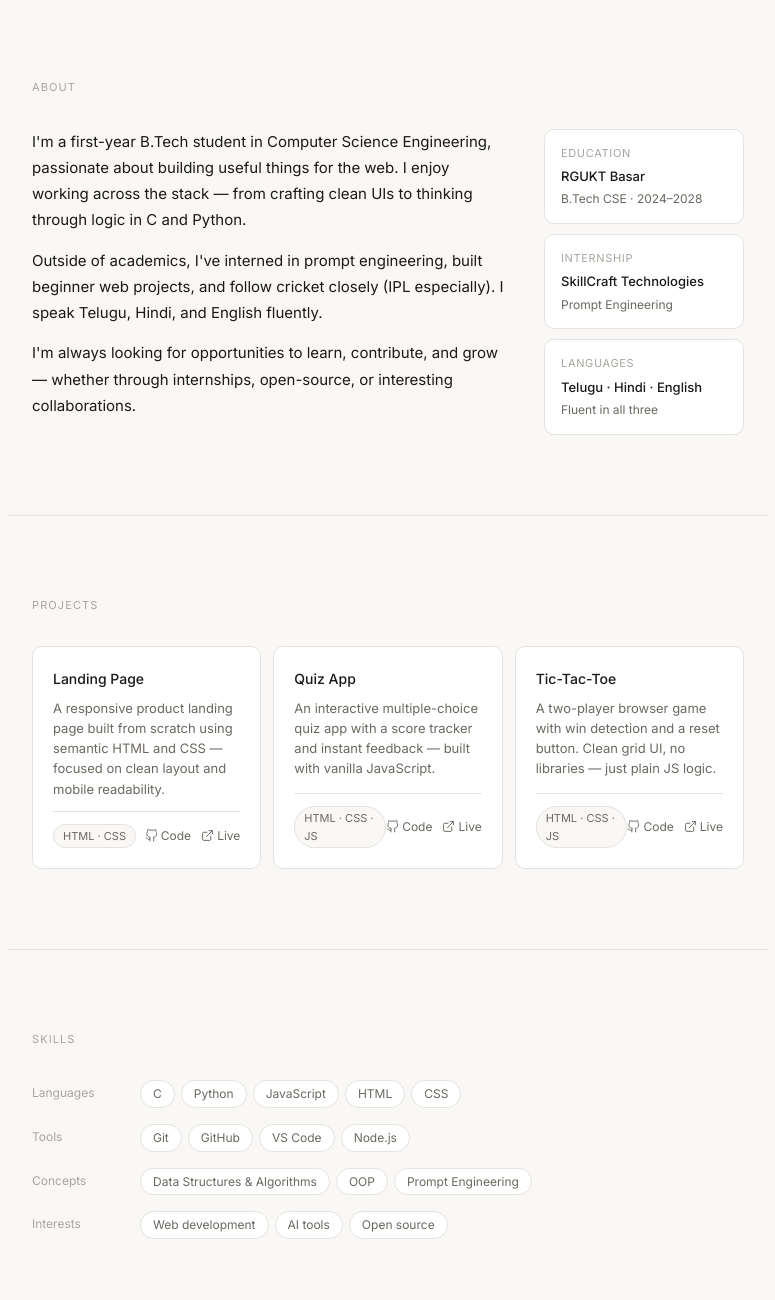
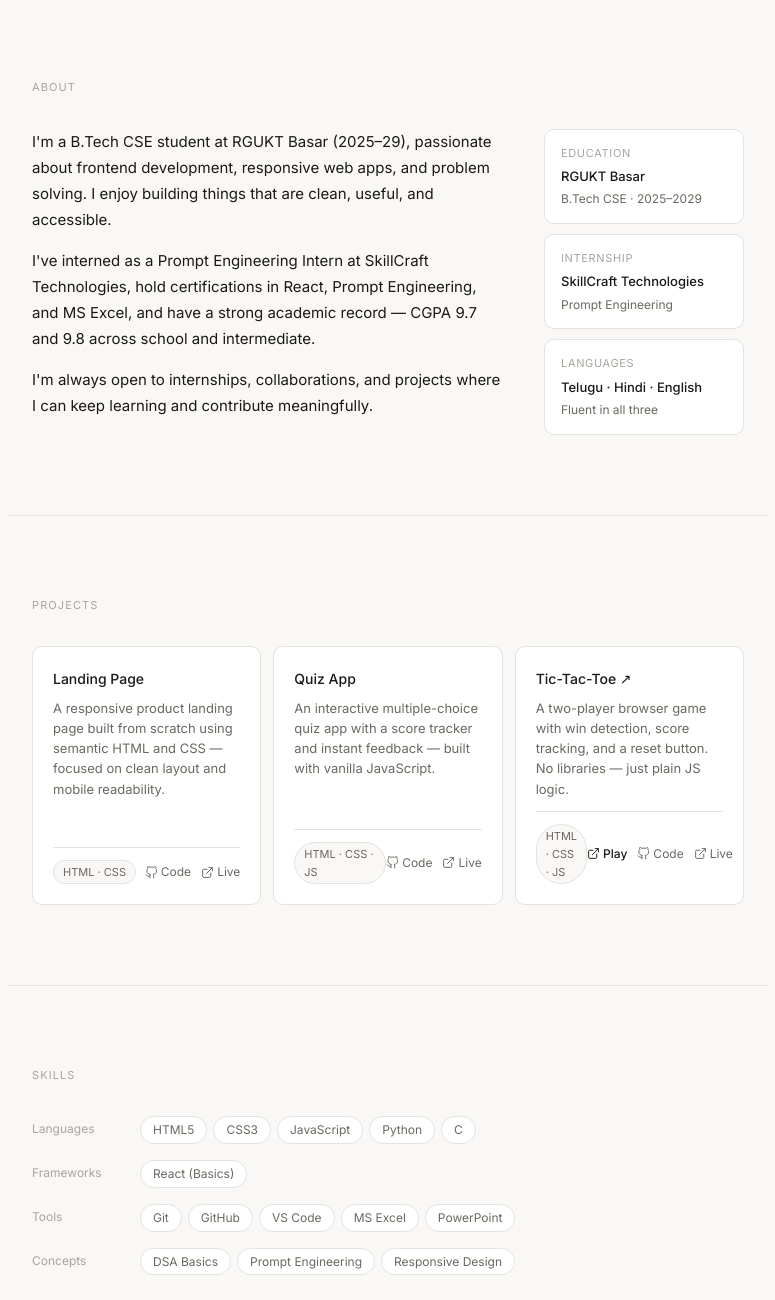
Before and after one commit to kondalreddy-123/personal-portfolio, a plain HTML site: page index.html in a window 1280 px wide. Shown: the part 560-1860 px from the top of the page, without its empty margins (252-1027 px from the left). Drawn offline with Linux system fonts and the light colour scheme.

Commit message:
Update personal portfolio in index.html

```diff
--- a/index.html
+++ b/index.html
@@ -3,7 +3,7 @@
 <head>
 <meta charset="UTF-8">
 <meta name="viewport" content="width=device-width, initial-scale=1.0">
-<title>Kondal — CSE Student & Developer</title>
+<title>Methuku Kondal Reddy — CSE Student & Developer</title>
 <link rel="preconnect" href="https://fonts.googleapis.com">
 <link rel="preconnect" href="https://fonts.gstatic.com" crossorigin>
 <link href="https://fonts.googleapis.com/css2?family=Inter:wght@400;500&family=Instrument+Serif:ital@0;1&display=swap" rel="stylesheet">
@@ -362,7 +362,7 @@
 <!-- NAV -->
 <nav>
   <div class="nav-inner">
-    <a href="#hero" class="nav-logo">Kondal</a>
+    <a href="#hero" class="nav-logo">Kondal Reddy</a>
     <ul class="nav-links">
       <li><a href="#about">About</a></li>
       <li><a href="#projects">Projects</a></li>
@@ -371,12 +371,12 @@
     </ul>
     <div class="nav-socials">
       <div class="nav-divider"></div>
-      <a href="https://github.com/" target="_blank" rel="noopener" aria-label="GitHub">
+      <a href="https://github.com/kondalreddy-123" target="_blank" rel="noopener" aria-label="GitHub">
         <svg viewBox="0 0 24 24" fill="none" stroke="currentColor" stroke-width="1.7" stroke-linecap="round" stroke-linejoin="round">
           <path d="M9 19c-5 1.5-5-2.5-7-3m14 6v-3.87a3.37 3.37 0 0 0-.94-2.61c3.14-.35 6.44-1.54 6.44-7A5.44 5.44 0 0 0 20 4.77 5.07 5.07 0 0 0 19.91 1S18.73.65 16 2.48a13.38 13.38 0 0 0-7 0C6.27.65 5.09 1 5.09 1A5.07 5.07 0 0 0 5 4.77a5.44 5.44 0 0 0-1.5 3.78c0 5.42 3.3 6.61 6.44 7A3.37 3.37 0 0 0 9 18.13V22"/>
         </svg>
       </a>
-      <a href="https://linkedin.com/" target="_blank" rel="noopener" aria-label="LinkedIn">
+      <a href="https://linkedin.com/in/methuku-kondal-reddy" target="_blank" rel="noopener" aria-label="LinkedIn">
         <svg viewBox="0 0 24 24" fill="none" stroke="currentColor" stroke-width="1.7" stroke-linecap="round" stroke-linejoin="round">
           <path d="M16 8a6 6 0 0 1 6 6v7h-4v-7a2 2 0 0 0-2-2 2 2 0 0 0-2 2v7h-4v-7a6 6 0 0 1 6-6z"/>
           <rect x="2" y="9" width="4" height="12"/><circle cx="4" cy="4" r="2"/>
@@ -390,13 +390,13 @@
 <section id="hero" class="section">
   <p class="hero-greeting">Hi, I'm</p>
   <h1 class="hero-name">Kondal<br><em>Reddy</em></h1>
-  <p class="hero-role">CSE student at RGUKT Basar · I build clean web interfaces and enjoy problem-solving through code.</p>
+  <p class="hero-role">CSE student at RGUKT Basar · Frontend developer · Prompt engineering intern at SkillCraft Technologies.</p>
   <div class="hero-actions">
-    <a href="k.html" class="btn btn-primary">
+    <a href="#projects" class="btn btn-primary">
       View projects
       <svg viewBox="0 0 24 24" fill="none" stroke="currentColor" stroke-width="2" stroke-linecap="round" stroke-linejoin="round"><path d="M5 12h14M12 5l7 7-7 7"/></svg>
     </a>
-    <a href="resume.docx" download class="btn btn-secondary">
+    <a href="resume.pdf" download class="btn btn-secondary">
       <svg viewBox="0 0 24 24" fill="none" stroke="currentColor" stroke-width="1.8" stroke-linecap="round" stroke-linejoin="round"><path d="M21 15v4a2 2 0 0 1-2 2H5a2 2 0 0 1-2-2v-4"/><polyline points="7 10 12 15 17 10"/><line x1="12" y1="15" x2="12" y2="3"/></svg>
       Resume
     </a>
@@ -408,15 +408,15 @@
   <p class="section-label">About</p>
   <div class="about-grid">
     <div class="about-bio">
-      <p>I'm a first-year B.Tech student in Computer Science Engineering, passionate about building useful things for the web. I enjoy working across the stack — from crafting clean UIs to thinking through logic in C and Python.</p>
-      <p>Outside of academics, I've interned in prompt engineering, built beginner web projects, and follow cricket closely (IPL especially). I speak Telugu, Hindi, and English fluently.</p>
-      <p>I'm always looking for opportunities to learn, contribute, and grow — whether through internships, open-source, or interesting collaborations.</p>
+      <p>I'm a B.Tech CSE student at RGUKT Basar (2025–29), passionate about frontend development, responsive web apps, and problem solving. I enjoy building things that are clean, useful, and accessible.</p>
+      <p>I've interned as a Prompt Engineering Intern at SkillCraft Technologies, hold certifications in React, Prompt Engineering, and MS Excel, and have a strong academic record — CGPA 9.7 and 9.8 across school and intermediate.</p>
+      <p>I'm always open to internships, collaborations, and projects where I can keep learning and contribute meaningfully.</p>
     </div>
     <div class="about-cards">
       <div class="info-card">
         <p class="info-card-label">Education</p>
         <p class="info-card-title">RGUKT Basar</p>
-        <p class="info-card-sub">B.Tech CSE · 2024–2028</p>
+        <p class="info-card-sub">B.Tech CSE · 2025–2029</p>
       </div>
       <div class="info-card">
         <p class="info-card-label">Internship</p>
@@ -443,7 +443,7 @@
       <div class="project-footer">
         <span class="tag">HTML · CSS</span>
         <div class="project-links">
-          <a href="https://github.com/" target="_blank" rel="noopener">
+          <a href="https://github.com/kondalreddy-123" target="_blank" rel="noopener">
             <svg viewBox="0 0 24 24" fill="none" stroke="currentColor" stroke-width="1.8" stroke-linecap="round" stroke-linejoin="round"><path d="M9 19c-5 1.5-5-2.5-7-3m14 6v-3.87a3.37 3.37 0 0 0-.94-2.61c3.14-.35 6.44-1.54 6.44-7A5.44 5.44 0 0 0 20 4.77 5.07 5.07 0 0 0 19.91 1S18.73.65 16 2.48a13.38 13.38 0 0 0-7 0C6.27.65 5.09 1 5.09 1A5.07 5.07 0 0 0 5 4.77a5.44 5.44 0 0 0-1.5 3.78c0 5.42 3.3 6.61 6.44 7A3.37 3.37 0 0 0 9 18.13V22"/></svg>
             Code
           </a>
@@ -461,7 +461,7 @@
       <div class="project-footer">
         <span class="tag">HTML · CSS · JS</span>
         <div class="project-links">
-          <a href="https://github.com/" target="_blank" rel="noopener">
+          <a href="https://github.com/kondalreddy-123" target="_blank" rel="noopener">
             <svg viewBox="0 0 24 24" fill="none" stroke="currentColor" stroke-width="1.8" stroke-linecap="round" stroke-linejoin="round"><path d="M9 19c-5 1.5-5-2.5-7-3m14 6v-3.87a3.37 3.37 0 0 0-.94-2.61c3.14-.35 6.44-1.54 6.44-7A5.44 5.44 0 0 0 20 4.77 5.07 5.07 0 0 0 19.91 1S18.73.65 16 2.48a13.38 13.38 0 0 0-7 0C6.27.65 5.09 1 5.09 1A5.07 5.07 0 0 0 5 4.77a5.44 5.44 0 0 0-1.5 3.78c0 5.42 3.3 6.61 6.44 7A3.37 3.37 0 0 0 9 18.13V22"/></svg>
             Code
           </a>
@@ -474,12 +474,16 @@
     </div>
 
     <div class="project-card">
-      <p class="project-title">Tic-Tac-Toe</p>
-      <p class="project-desc">A two-player browser game with win detection and a reset button. Clean grid UI, no libraries — just plain JS logic.</p>
+      <a href="tictactoe.html" style="text-decoration:none;"><p class="project-title" style="transition:opacity 0.15s;">Tic-Tac-Toe ↗</p></a>
+      <p class="project-desc">A two-player browser game with win detection, score tracking, and a reset button. No libraries — just plain JS logic.</p>
       <div class="project-footer">
         <span class="tag">HTML · CSS · JS</span>
         <div class="project-links">
-          <a href="https://github.com/" target="_blank" rel="noopener">
+          <a href="tictactoe.html" target="_blank" rel="noopener" style="color:var(--text);font-weight:500;">
+            <svg viewBox="0 0 24 24" fill="none" stroke="currentColor" stroke-width="1.8" stroke-linecap="round" stroke-linejoin="round"><path d="M18 13v6a2 2 0 0 1-2 2H5a2 2 0 0 1-2-2V8a2 2 0 0 1 2-2h6"/><polyline points="15 3 21 3 21 9"/><line x1="10" y1="14" x2="21" y2="3"/></svg>
+            Play
+          </a>
+          <a href="https://github.com/kondalreddy-123" target="_blank" rel="noopener">
             <svg viewBox="0 0 24 24" fill="none" stroke="currentColor" stroke-width="1.8" stroke-linecap="round" stroke-linejoin="round"><path d="M9 19c-5 1.5-5-2.5-7-3m14 6v-3.87a3.37 3.37 0 0 0-.94-2.61c3.14-.35 6.44-1.54 6.44-7A5.44 5.44 0 0 0 20 4.77 5.07 5.07 0 0 0 19.91 1S18.73.65 16 2.48a13.38 13.38 0 0 0-7 0C6.27.65 5.09 1 5.09 1A5.07 5.07 0 0 0 5 4.77a5.44 5.44 0 0 0-1.5 3.78c0 5.42 3.3 6.61 6.44 7A3.37 3.37 0 0 0 9 18.13V22"/></svg>
             Code
           </a>
@@ -501,11 +505,17 @@
     <div class="skill-row">
       <span class="skill-label">Languages</span>
       <div class="skill-pills">
+        <span class="pill">HTML5</span>
+        <span class="pill">CSS3</span>
+        <span class="pill">JavaScript</span>
+        <span class="pill">Python</span>
         <span class="pill">C</span>
-        <span class="pill">Python</span>
-        <span class="pill">JavaScript</span>
-        <span class="pill">HTML</span>
-        <span class="pill">CSS</span>
+      </div>
+    </div>
+    <div class="skill-row">
+      <span class="skill-label">Frameworks</span>
+      <div class="skill-pills">
+        <span class="pill">React (Basics)</span>
       </div>
     </div>
     <div class="skill-row">
@@ -514,23 +524,16 @@
         <span class="pill">Git</span>
         <span class="pill">GitHub</span>
         <span class="pill">VS Code</span>
-        <span class="pill">Node.js</span>
+        <span class="pill">MS Excel</span>
+        <span class="pill">PowerPoint</span>
       </div>
     </div>
     <div class="skill-row">
       <span class="skill-label">Concepts</span>
       <div class="skill-pills">
-        <span class="pill">Data Structures & Algorithms</span>
-        <span class="pill">OOP</span>
+        <span class="pill">DSA Basics</span>
         <span class="pill">Prompt Engineering</span>
-      </div>
-    </div>
-    <div class="skill-row">
-      <span class="skill-label">Interests</span>
-      <div class="skill-pills">
-        <span class="pill">Web development</span>
-        <span class="pill">AI tools</span>
-        <span class="pill">Open source</span>
+        <span class="pill">Responsive Design</span>
       </div>
     </div>
   </div>
@@ -546,7 +549,7 @@
       <svg viewBox="0 0 24 24" fill="none" stroke="currentColor" stroke-width="1.8" stroke-linecap="round" stroke-linejoin="round" style="width:14px;height:14px;"><rect x="2" y="4" width="20" height="16" rx="2"/><path d="m22 7-8.97 5.7a1.94 1.94 0 0 1-2.06 0L2 7"/></svg>
       Email me
     </a>
-    <a href="https://www.linkedin.com/in/methuku-kondal-reddy-026654380/?lipi=urn%3Ali%3Apage%3Ad_flagship3_feed%3B9xw6gReyQN6uhWTZ8%2Bs0ow%3D%3D" target="_blank" rel="noopener" class="btn btn-secondary">
+    <a href="https://linkedin.com/in/methuku-kondal-reddy" target="_blank" rel="noopener" class="btn btn-secondary">
       <svg viewBox="0 0 24 24" fill="none" stroke="currentColor" stroke-width="1.8" stroke-linecap="round" stroke-linejoin="round" style="width:14px;height:14px;"><path d="M16 8a6 6 0 0 1 6 6v7h-4v-7a2 2 0 0 0-2-2 2 2 0 0 0-2 2v7h-4v-7a6 6 0 0 1 6-6z"/><rect x="2" y="9" width="4" height="12"/><circle cx="4" cy="4" r="2"/></svg>
       LinkedIn
     </a>
@@ -555,7 +558,7 @@
       GitHub
     </a>
   </div>
-  <p class="footer-line">© 2026 Kondal · Built with HTML & CSS</p>
+  <p class="footer-line">© 2026 Methuku Kondal Reddy · Built with HTML & CSS</p>
 </section>
 
 </body>
```
